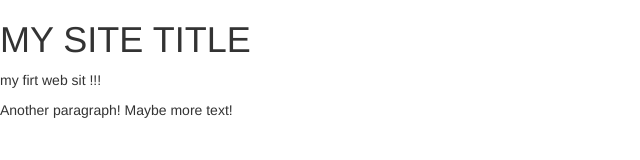
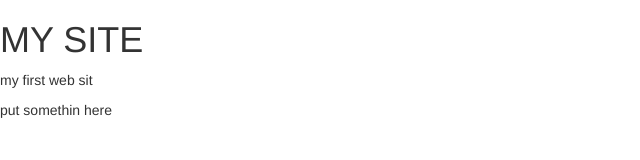
Before and after one commit to qabacus/qabacus.github.io, a plain HTML site: page index.html in a window 1280 px wide. Shown: the whole page, without its empty margins (0-640 px from the left). Drawn offline with nearby package versions, Linux system fonts and the light colour scheme.

Commit message:
2nd commit

```diff
--- a/index.html
+++ b/index.html
@@ -8,8 +8,8 @@
   href="https://maxcdn.bootstrapcdn.com/bootstrap/3.3.4/css/bootstrap.min.css">
 </head>
 <body>
-  <h1>MY SITE TITLE</h1>
-  <p>my firt web sit !!!</p>
-  <p>Another paragraph!  Maybe more text!</p>
+  <h1>MY SITE</h1>
+  <p>my first web sit</p>
+  <p>put somethin here</p>
 </body>
 </html>
```
